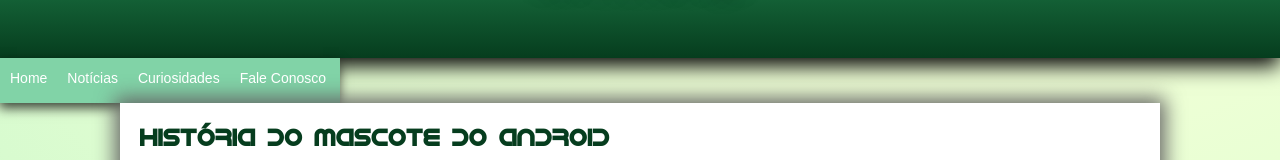
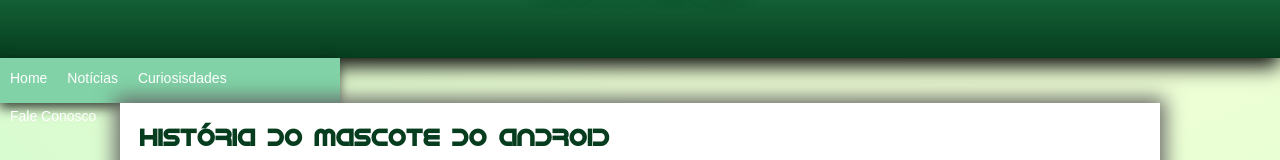
Before and after one commit to matheusdev0w0/Projeto-Android-Site, a plain HTML site: page index.html in a window 1280 px wide. Shown: the part 122-282 px from the top of the page. Drawn offline with Linux system fonts and the light colour scheme.

Commit message:
Update index.html

```diff
--- a/index.html
+++ b/index.html
@@ -17,7 +17,7 @@
     <nav>
         <a href="#">Home</a>
         <a href="#">Notícias</a>
-        <a href="#">Curiosidades</a>
+        <a href="#">Curiosisdades</a>
         <a href="#">Fale Conosco</a>
     </nav>
     <main>
```
